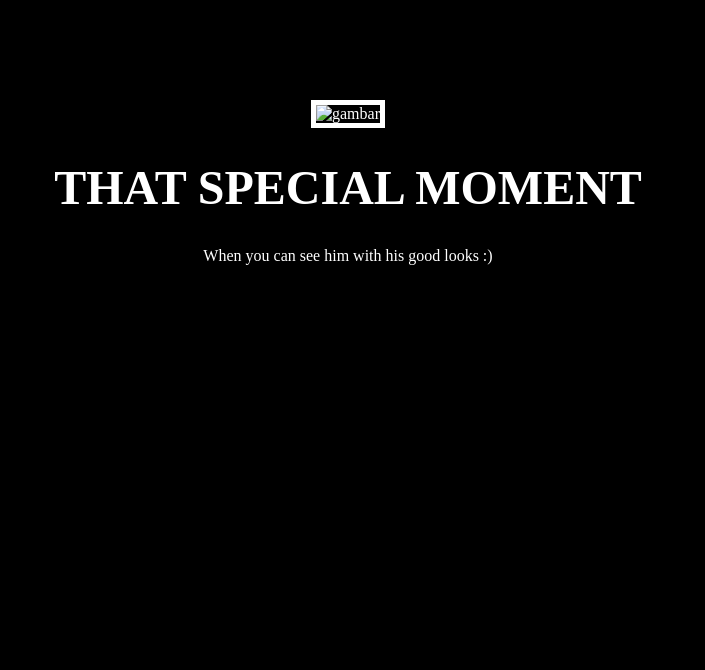
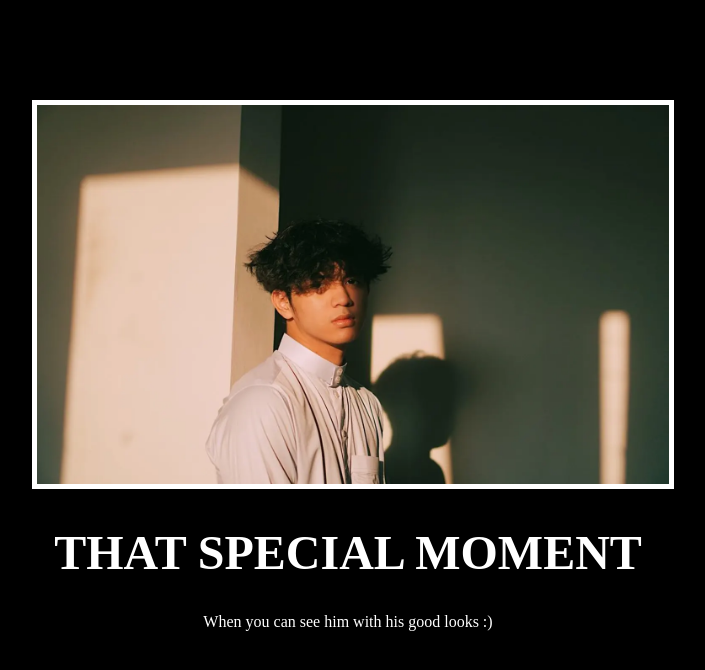
Before and after one commit to Septifrilisya08/CSSBoxProject, a plain HTML site: page index.html in a window 1280 px wide. Shown: the whole page, without its empty margins (292-997 px from the left). Drawn offline with Linux system fonts and the light colour scheme.

Commit message:
Update index.html

```diff
--- a/index.html
+++ b/index.html
@@ -35,7 +35,7 @@
 </head>
 <body>
 	<div class="gambar">
-		<img class="gambar-img" src="../abun.jpg" alt="gambar">
+		<img class="gambar-img" src="./images/abun.jpg" alt="gambar">
 		<h1>That Special Moment</h1>
 		<p>When you can see him with his good looks :)</p>
 	</div>
```
